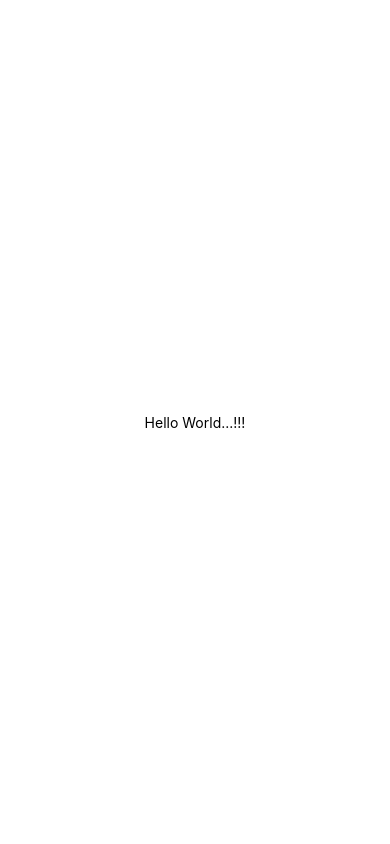
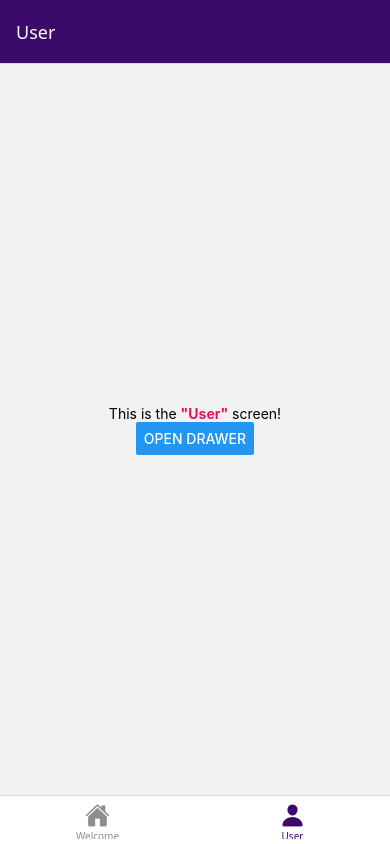
Before and after one commit to ankushKwd/learning-react-native, a React Native app: screen /User in a window 390 px wide. Built offline with nearby package versions, Linux system fonts and the light colour scheme.

Commit message:
drawer and tab navigator code added

```diff
--- a/App.js
+++ b/App.js
@@ -1,20 +1,75 @@
-import { StatusBar } from 'expo-status-bar';
-import { StyleSheet, Text, View } from 'react-native';
+import { StatusBar } from "expo-status-bar";
+import { StyleSheet, Text, View } from "react-native";
+import { NavigationContainer } from "@react-navigation/native";
+// import { createDrawerNavigator } from "@react-navigation/drawer";
+import { createBottomTabNavigator } from "@react-navigation/bottom-tabs";
+import { Ionicons } from "@expo/vector-icons";
 
+import WelcomeScreen from "./screens/WelcomeScreen";
+import UserScreen from "./screens/UserScreen";
+
+// const Drawer = createDrawerNavigator();
+const BottomTab = createBottomTabNavigator();
 export default function App() {
   return (
-    <View style={styles.container}>
-      <Text>Hello World...!!!</Text>
-      <StatusBar style="auto" />
-    </View>
+    <NavigationContainer>
+      {/* <Drawer.Navigator
+        screenOptions={{
+          headerStyle: { backgroundColor: "#3c0a6b" },
+          headerTintColor: "white",
+          drawerActiveBackgroundColor: "#f0e1ff",
+          drawerActiveTintColor: "#3c0a6b",
+          // drawerStyle: { backgroundColor: "#ccc" },
+        }}
+      >
+        <Drawer.Screen
+          name="Welcome"
+          component={WelcomeScreen}
+          options={{
+            drawerLabel: "Welcome Screen",
+            drawerIcon: ({ color, size }) => (
+              <Ionicons name="home" color={color} size={size} />
+            ),
+          }}
+        />
+        <Drawer.Screen
+          name="User"
+          component={UserScreen}
+          options={{
+            drawerIcon: ({ color, size }) => (
+              <Ionicons name="person" color={color} size={size} />
+            ),
+          }}
+        />
+      </Drawer.Navigator> */}
+      <BottomTab.Navigator
+        screenOptions={{
+          headerStyle: { backgroundColor: "#3c0a6b" },
+          headerTintColor: "white",
+          tabBarActiveTintColor: "#3c0a6b",
+        }}
+      >
+        <BottomTab.Screen
+          name="Welcome"
+          component={WelcomeScreen}
+          options={{
+            tabBarIcon: ({ color, size }) => (
+              <Ionicons name="home" color={color} size={size} />
+            ),
+          }}
+        />
+        <BottomTab.Screen
+          name="User"
+          component={UserScreen}
+          options={{
+            tabBarIcon: ({ color, size }) => (
+              <Ionicons name="person" color={color} size={size} />
+            ),
+          }}
+        />
+      </BottomTab.Navigator>
+    </NavigationContainer>
   );
 }
 
-const styles = StyleSheet.create({
-  container: {
-    flex: 1,
-    backgroundColor: '#fff',
-    alignItems: 'center',
-    justifyContent: 'center',
-  },
-});
+const styles = StyleSheet.create({});
--- a/app.json
+++ b/app.json
@@ -5,24 +5,29 @@
     "version": "1.0.0",
     "orientation": "portrait",
     "icon": "./assets/icon.png",
-    "userInterfaceStyle": "light",
-    "newArchEnabled": true,
     "splash": {
-      "image": "./assets/splash-icon.png",
+      "image": "./assets/splash.png",
       "resizeMode": "contain",
       "backgroundColor": "#ffffff"
     },
+    "updates": {
+      "fallbackToCacheTimeout": 0
+    },
+    "assetBundlePatterns": [
+      "**/*"
+    ],
     "ios": {
       "supportsTablet": true
     },
     "android": {
       "adaptiveIcon": {
         "foregroundImage": "./assets/adaptive-icon.png",
-        "backgroundColor": "#ffffff"
+        "backgroundColor": "#FFFFFF"
       }
     },
     "web": {
       "favicon": "./assets/favicon.png"
-    }
+    },
+    "newArchEnabled": true
   }
 }
--- a/package.json
+++ b/package.json
@@ -9,10 +9,14 @@
     "web": "expo start --web"
   },
   "dependencies": {
+    "@react-navigation/bottom-tabs": "^7.2.0",
+    "@react-navigation/drawer": "^7.1.1",
     "expo": "~52.0.24",
     "expo-status-bar": "~2.0.0",
     "react": "18.3.1",
-    "react-native": "0.76.5"
+    "react-native": "0.76.5",
+    "react-native-gesture-handler": "^2.22.1",
+    "react-native-reanimated": "^3.16.7"
   },
   "devDependencies": {
     "@babel/core": "^7.20.0"
--- /dev/null
+++ b/screens/UserScreen.js
@@ -0,0 +1,30 @@
+import { View, Text, Button, StyleSheet } from "react-native";
+
+function UserScreen({ navigation }) {
+  function opneDrawerHandler() {
+    navigation.toggleDrawer();
+  }
+
+  return (
+    <View style={styles.rootContainer}>
+      <Text>
+        This is the <Text style={styles.highlight}>"User"</Text> screen!
+      </Text>
+      <Button title="Open Drawer" onPress={opneDrawerHandler} />
+    </View>
+  );
+}
+
+export default UserScreen;
+
+const styles = StyleSheet.create({
+  rootContainer: {
+    flex: 1,
+    justifyContent: "center",
+    alignItems: "center",
+  },
+  highlight: {
+    fontWeight: "bold",
+    color: "#eb1064",
+  },
+});
--- /dev/null
+++ b/screens/WelcomeScreen.js
@@ -0,0 +1,25 @@
+import { View, Text, StyleSheet } from 'react-native';
+
+function WelcomeScreen() {
+  return (
+    <View style={styles.rootContainer}>
+      <Text>
+        This is the <Text style={styles.highlight}>"Welcome"</Text> screen!
+      </Text>
+    </View>
+  );
+}
+
+export default WelcomeScreen;
+
+const styles = StyleSheet.create({
+  rootContainer: {
+    flex: 1,
+    justifyContent: 'center',
+    alignItems: 'center',
+  },
+  highlight: {
+    fontWeight: 'bold',
+    color: '#eb1064',
+  },
+});
```
Also changed, not shown: 1 other file (tests, documents, lock files or other folders).
